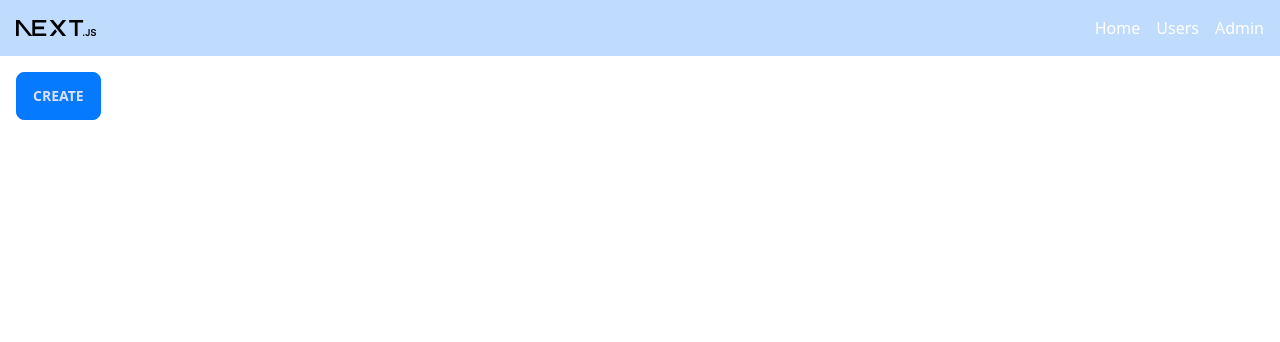
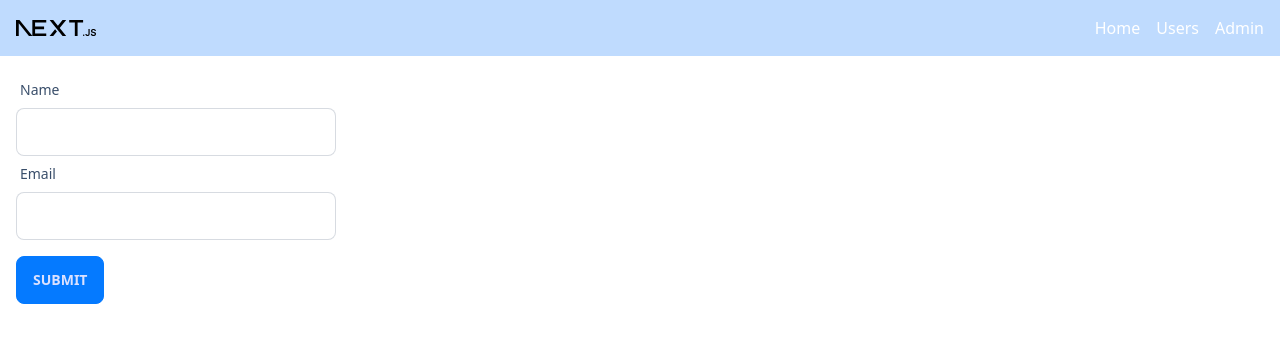
Before and after one commit to di0nys1s/next-app, a Next.js app: page /users/new in a window 1280 px wide. Shown: the top 342 px of the page. Built offline with nearby package versions, Linux system fonts and the light colour scheme.

Commit message:
Add and update employees

```diff
--- /dev/null
+++ b/app/hooks/employees/index.ts
@@ -0,0 +1,2 @@
+export * from "./useGetEmployees";
+export * from "./useCreateEmployee";
--- /dev/null
+++ b/app/hooks/employees/useCreateEmployee.tsx
@@ -0,0 +1,42 @@
+import { Employee } from "@/app/types";
+import { useMutation, QueryClient } from "@tanstack/react-query";
+
+type Error = {
+  message: string;
+};
+
+const createEmployee = async (newEmployee: Employee): Promise<Employee> => {
+  const apiUrl = process.env.NEXT_PUBLIC_API_URL;
+
+  if (!apiUrl) {
+    throw new Error("API URL not defined");
+  }
+
+  const response = await fetch(apiUrl, {
+    method: "POST",
+    headers: {
+      "Content-Type": "application/json",
+    },
+    body: JSON.stringify(newEmployee),
+  });
+
+  if (!response.ok) {
+    const errorData = await response.json();
+    throw new Error(errorData.message || "Failed to create employee");
+  }
+
+  return await response.json();
+};
+
+export const useCreateEmployee = () => {
+  const queryClient = new QueryClient();
+
+  return useMutation({
+    mutationFn: (input: Employee) => createEmployee(input),
+    onSuccess: () => {
+      return queryClient.invalidateQueries({
+        queryKey: ["employees"],
+      });
+    },
+  });
+};
--- /dev/null
+++ b/app/hooks/employees/useGetEmployees.tsx
@@ -0,0 +1,29 @@
+import { useQuery } from "@tanstack/react-query";
+import { Employee } from "../../types";
+
+type Error = {
+  message: string;
+};
+
+const getEmployees = async (): Promise<Employee[]> => {
+  const apiUrl = process.env.NEXT_PUBLIC_API_URL;
+
+  if (!apiUrl) {
+    throw new Error("API URL not defined");
+  }
+
+  const response = await fetch(apiUrl);
+  if (!response.ok) {
+    throw new Error("Failed to fetch employees");
+  }
+  return await response.json();
+};
+
+export const useGetEmployees = () => {
+  const { data, isLoading, error } = useQuery<Employee[], Error>({
+    queryKey: ["employees"],
+    queryFn: getEmployees,
+  });
+
+  return { data, isLoading, error };
+};
--- /dev/null
+++ b/app/hooks/index.ts
@@ -0,0 +1 @@
+export * from "./employees";
--- a/app/layout.tsx
+++ b/app/layout.tsx
@@ -1,6 +1,7 @@
 import "./globals.css";
 import type { Metadata } from "next";
 import NavBar from "./NavBar";
+import TanstackProvider from "./providers/TanstackProvider";
 
 export const metadata: Metadata = {
   title: "Create Next App",
@@ -15,8 +16,10 @@ export default function RootLayout({
   return (
     <html lang="en" data-theme="winter">
       <body>
-        <NavBar />
-        <main className="px-4">{children}</main>
+        <TanstackProvider>
+          <NavBar />
+          <main className="px-4">{children}</main>
+        </TanstackProvider>
       </body>
     </html>
   );
--- a/app/loading.tsx
+++ b/app/loading.tsx
@@ -1,7 +1,11 @@
 import React from "react";
 
 const Loading = () => {
-  return <span className="loading loading-spinner loading-md"></span>;
+  return (
+    <div className="flex justify-center items-center">
+      <span className="loading loading-ring loading-lg"></span>
+    </div>
+  );
 };
 
 export default Loading;
--- /dev/null
+++ b/app/providers/TanstackProvider.tsx
@@ -0,0 +1,18 @@
+"use client";
+
+import { useState } from "react";
+import { QueryClient, QueryClientProvider } from "@tanstack/react-query";
+import { ReactQueryDevtools } from "@tanstack/react-query-devtools";
+
+const TanstackProvider = ({ children }: { children: React.ReactNode }) => {
+  const [queryClient] = useState(() => new QueryClient());
+
+  return (
+    <QueryClientProvider client={queryClient}>
+      {children}
+      <ReactQueryDevtools initialIsOpen={false} />
+    </QueryClientProvider>
+  );
+};
+
+export default TanstackProvider;
--- /dev/null
+++ b/app/types/index.ts
@@ -0,0 +1,4 @@
+export type Employee = {
+  name: string;
+  email: string;
+};
--- a/app/users/UserTable.tsx
+++ b/app/users/UserTable.tsx
@@ -1,39 +1,30 @@
+"use client";
+
 import React from "react";
-import users from "../../data/users.json";
 import Link from "next/link";
+import Loading from "../loading";
+import { useGetEmployees } from "../hooks";
 import { sort } from "fast-sort";
-
-// interface User {
-//   id: number;
-//   name: string;
-// }
+import { Employee } from "../types";
 
 interface Props {
   sortOrder: string;
 }
 
-interface User {
-  id: number;
-  name: string;
-  email: string;
-}
+const UserTable = ({ sortOrder }: Props) => {
+  const { data, isLoading, error } = useGetEmployees();
 
-const UserTable = async ({ sortOrder }: Props) => {
-  // const res = await fetch(process.env.API_URL + "/users");
-  // const users: User[] = await res.json();
-  // console.log({ users });
-
-  const waitedUsers: User[] = await new Promise((resolve) => {
-    setTimeout(() => {
-      resolve(users);
-    }, 1000);
-  });
-
-  const sortedUsers = sort(waitedUsers).asc(
-    sortOrder === "email" ? (user) => user.email : (user) => user.name
+  const sortedData = sort(data as Employee[]).asc(
+    sortOrder === "email"
+      ? (employee) => employee.email
+      : (employee) => employee.name
   );
 
-  return (
+  if (error) return <div>Error: {error.message}</div>;
+
+  return isLoading ? (
+    <Loading />
+  ) : (
     <table className="table table-bordered">
       <thead>
         <tr>
@@ -46,8 +37,8 @@ const UserTable = async ({ sortOrder }: Props) => {
         </tr>
       </thead>
       <tbody>
-        {sortedUsers.map(({ id, name, email }) => (
-          <tr key={id}>
+        {sortedData.map(({ name, email }) => (
+          <tr key={email}>
             <td>{name}</td>
             <td>{email}</td>
           </tr>
--- a/app/users/new/page.tsx
+++ b/app/users/new/page.tsx
@@ -1,14 +1,68 @@
 "use client";
+
+import { useState, FormEvent, ChangeEvent } from "react";
 import { useRouter } from "next/navigation";
-import React from "react";
+import { Employee } from "../../types";
+import { useCreateEmployee } from "../../hooks/employees";
 
 const NewUserPage = () => {
+  const createEmployeeMutation = useCreateEmployee();
+
+  const [employee, setEmployee] = useState<Employee>({
+    name: "",
+    email: "",
+  });
+
   const router = useRouter();
 
+  const handleFormSubmit = (event: FormEvent<HTMLFormElement>) => {
+    event.preventDefault();
+    createEmployeeMutation.mutate(employee, {
+      onSuccess: () => {
+        alert("Employee created successfully");
+        router.push("/users");
+      },
+      onError: (error) => {
+        alert(error.message);
+      },
+    });
+  };
+
+  const handleFormInputChange = (event: ChangeEvent<HTMLInputElement>) => {
+    const { name, value } = event.target;
+
+    setEmployee((prevEmployee) => ({
+      ...prevEmployee,
+      [name]: value,
+    }));
+  };
+
   return (
-    <button onClick={() => router.push("/users")} className="btn btn-primary">
-      Create
-    </button>
+    <form onSubmit={handleFormSubmit}>
+      <div className="form-control w-full mb-4 max-w-xs">
+        <label className="label">
+          <span className="label-text">Name</span>
+        </label>
+        <input
+          type="text"
+          name="name"
+          className="input input-bordered w-full max-w-xs"
+          onChange={handleFormInputChange}
+        />
+        <label className="label">
+          <span className="label-text">Email</span>
+        </label>
+        <input
+          type="email"
+          name="email"
+          className="input input-bordered w-full max-w-xs"
+          onChange={handleFormInputChange}
+        />
+      </div>
+      <button type="submit" className="btn btn-primary">
+        Submit
+      </button>
+    </form>
   );
 };
 
--- a/package.json
+++ b/package.json
@@ -9,6 +9,8 @@
     "lint": "next lint"
   },
   "dependencies": {
+    "@tanstack/react-query": "^5.0.0",
+    "@tanstack/react-query-devtools": "^5.0.0",
     "@types/node": "20.8.4",
     "@types/react": "18.2.28",
     "@types/react-dom": "18.2.13",
```
Also changed, not shown: 1 other file (tests, documents, lock files or other folders).
